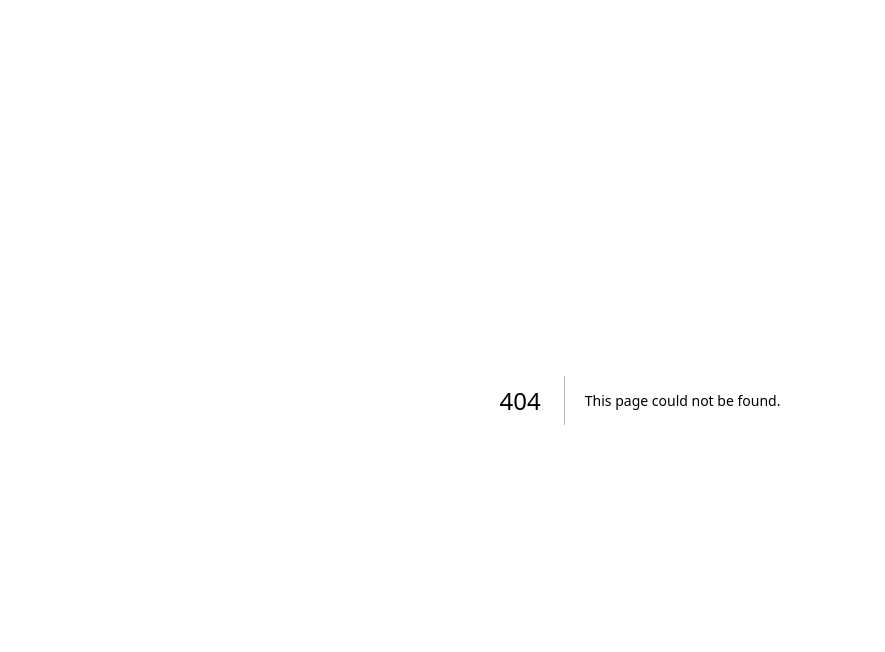
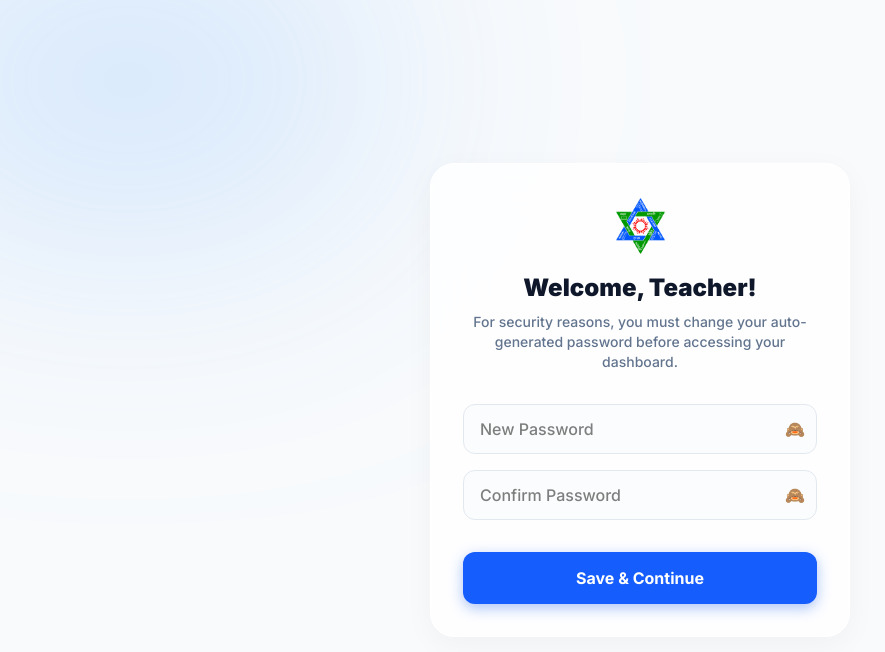
Before and after one commit to bishnugautam1112/mbman-teacher-feedback, a Next.js app: page /auth/force-reset in a window 1280 px wide. Before the commit this address had no page. Shown: the top 652 px of the page, without its empty margins (0-885 px from the left). Built offline with nearby package versions, Linux system fonts and the light colour scheme.

Commit message:
Add force password reset functionality for teachers

```diff
--- /dev/null
+++ b/src/app/auth/force-reset/page.tsx
@@ -0,0 +1,94 @@
+"use client";
+
+import { useState } from "react";
+import { useRouter } from "next/navigation";
+import Image from "next/image";
+import { motion } from "framer-motion";
+
+export default function ForceReset() {
+  const [password, setPassword] = useState("");
+  const [confirmPassword, setConfirmPassword] = useState("");
+  const [showPassword, setShowPassword] = useState(false);
+  const [showConfirmPassword, setShowConfirmPassword] = useState(false);
+
+  const [loading, setLoading] = useState(false);
+  const [error, setError] = useState("");
+  const router = useRouter();
+
+  const handleReset = async (e: React.FormEvent) => {
+    e.preventDefault();
+    setError("");
+
+    if (password !== confirmPassword) {
+      return setError("Passwords do not match.");
+    }
+
+    if (password.length < 8) {
+      return setError("Password must be at least 8 characters.");
+    }
+
+    setLoading(true);
+    try {
+      const res = await fetch("/api/auth/force-reset", {
+        method: "POST",
+        headers: { "Content-Type": "application/json" },
+        body: JSON.stringify({ newPassword: password })
+      });
+
+      const data = await res.json();
+      if (!res.ok) throw new Error(data.error || "Failed to update password");
+
+      // Redirect to teacher dashboard after successful password change
+      router.push("/teacher/dashboard");
+      router.refresh();
+    } catch (err: any) {
+      setError(err.message || "Something went wrong.");
+    } finally {
+      setLoading(false);
+    }
+  };
+
+  return (
+    <div className="min-h-screen flex items-center justify-center p-4 bg-slate-50 relative overflow-hidden">
+      <div className="absolute top-[-10%] left-[-10%] w-[40%] h-[40%] bg-blue-400 rounded-full mix-blend-multiply filter blur-[120px] opacity-20 pointer-events-none"></div>
+
+      <motion.div
+        initial={{ y: 20, opacity: 0 }}
+        animate={{ y: 0, opacity: 1 }}
+        className="w-full max-w-[420px] bg-white/80 backdrop-blur-xl p-8 rounded-3xl shadow-[0_8px_30px_rgb(0,0,0,0.04)] border border-white relative z-10"
+      >
+        <div className="flex flex-col items-center mb-8">
+          <Image src="/logo.png" alt="Logo" width={55} height={55} className="mb-4" />
+          <h1 className="text-2xl font-black text-slate-900 text-center">Welcome, Teacher!</h1>
+          <p className="text-sm text-slate-500 font-medium text-center mt-2">
+            For security reasons, you must change your auto-generated password before accessing your dashboard.
+          </p>
+        </div>
+
+        {error && (
+          <div className="p-3 mb-6 bg-red-50 border border-red-200 text-red-600 text-sm rounded-xl text-center font-medium">
+            {error}
+          </div>
+        )}
+
+        <form onSubmit={handleReset} className="flex flex-col gap-4">
+          <div className="relative">
+            <input type={showPassword ? "text" : "password"} placeholder="New Password" value={password} onChange={(e) => setPassword(e.target.value)} required className="w-full px-4 py-3 rounded-xl border border-slate-200 bg-slate-50/50 focus:bg-white focus:border-blue-500 focus:ring-4 focus:ring-blue-500/10 outline-none transition-all font-medium pr-10" />
+            <button type="button" onClick={() => setShowPassword(!showPassword)} className="absolute right-3 top-1/2 -translate-y-1/2 text-slate-400 hover:text-blue-600 transition">
+              {showPassword ? "👁️" : "🙈"}
+            </button>
+          </div>
+          <div className="relative">
+            <input type={showConfirmPassword ? "text" : "password"} placeholder="Confirm Password" value={confirmPassword} onChange={(e) => setConfirmPassword(e.target.value)} required className="w-full px-4 py-3 rounded-xl border border-slate-200 bg-slate-50/50 focus:bg-white focus:border-blue-500 focus:ring-4 focus:ring-blue-500/10 outline-none transition-all font-medium pr-10" />
+            <button type="button" onClick={() => setShowConfirmPassword(!showConfirmPassword)} className="absolute right-3 top-1/2 -translate-y-1/2 text-slate-400 hover:text-blue-600 transition">
+              {showConfirmPassword ? "👁️" : "🙈"}
+            </button>
+          </div>
+          <button type="submit" disabled={loading} className="w-full bg-blue-600 hover:bg-blue-700 text-white font-bold py-3.5 rounded-xl shadow-[0_4px_14px_0_rgba(37,99,235,0.39)] transition-all mt-4">
+            {loading ? "Updating..." : "Save & Continue"}
+          </button>
+        </form>
+      </motion.div>
+    </div>
+  );
+}
```
